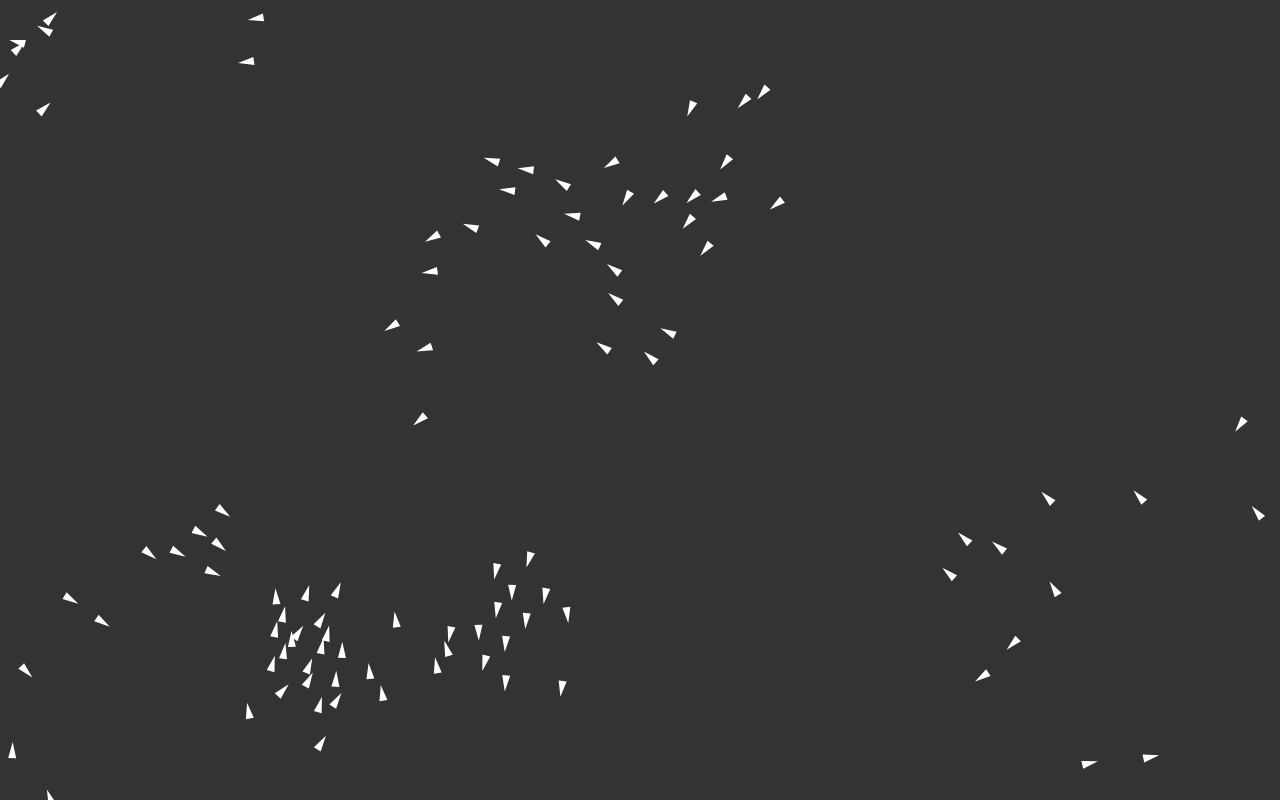
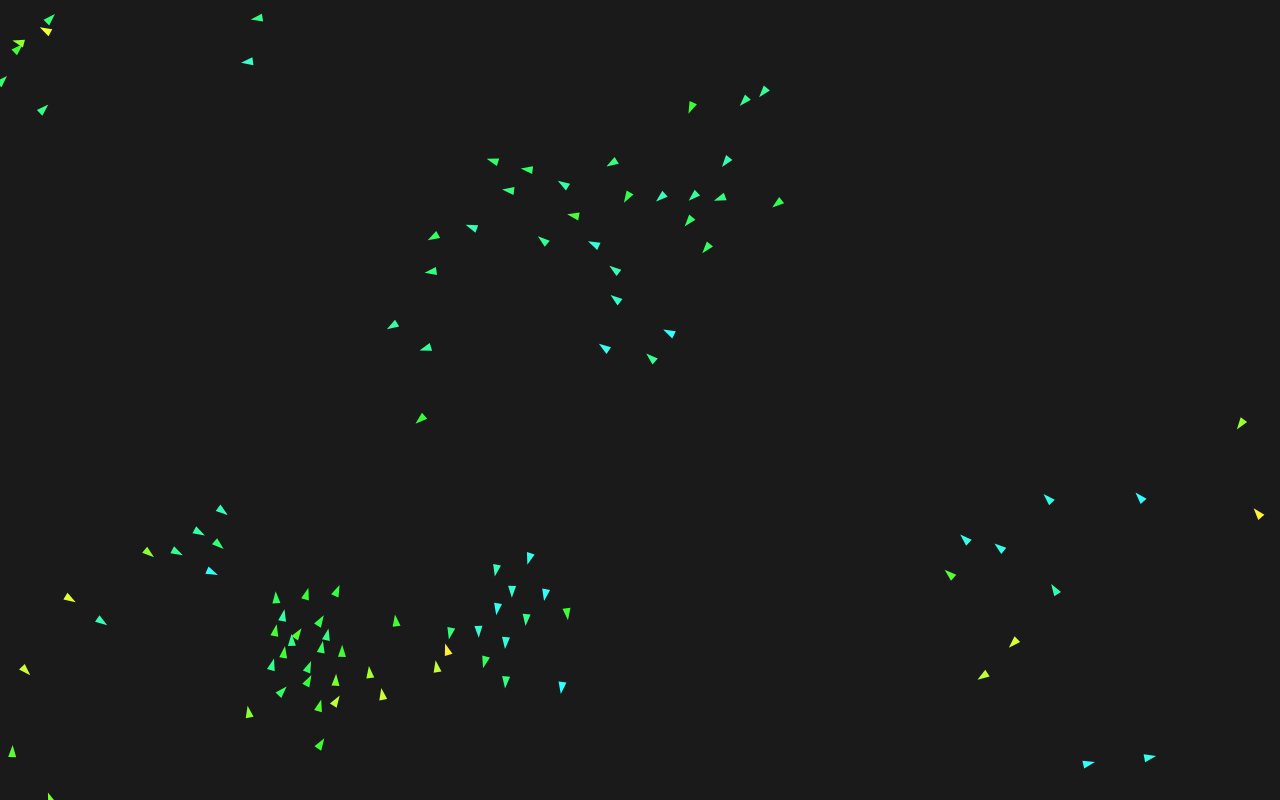
Before and after one commit to thinotmandresy/boids-ts, a website built with Vite: page index.html in a window 1280 px wide. Built offline with nearby package versions, Linux system fonts and the light colour scheme.

Commit message:
feat: update visuals
- add speed indicator
- reduce boid size
- make background darker

```diff
--- a/src/Flock.ts
+++ b/src/Flock.ts
@@ -149,16 +149,19 @@ export default class Flock {
   }
 
   draw(ctx: CanvasRenderingContext2D) {
-    ctx.fillStyle = "#ffffff";
     for (const boid of this.boids) {
+      const speed = Math.sqrt(boid.velocity.x ** 2 + boid.velocity.y ** 2);
+      const hue = Math.min((speed / boid.maxSpeed) * 180, 180); // speed<->hue
+      ctx.fillStyle = `hsl(${ hue }, 100%, 60%)`;
+
       const angle = Math.atan2(boid.velocity.y, boid.velocity.x);
       ctx.save();
       ctx.translate(boid.position.x, boid.position.y);
       ctx.rotate(angle);
       ctx.beginPath();
-      ctx.moveTo(10, 0);
-      ctx.lineTo(-6, 4);
-      ctx.lineTo(-6, -4);
+      ctx.moveTo(7, 0);
+      ctx.lineTo(-5, 4);
+      ctx.lineTo(-5, -4);
       ctx.closePath();
       ctx.fill();
       ctx.restore();
--- a/src/style.css
+++ b/src/style.css
@@ -1,7 +1,7 @@
 body {
   margin: 0;
   overflow: hidden;
-  background: #333333;
+  background: #1a1a1a;
   color: #f1f1f1;
   font-family: system-ui, -apple-system, BlinkMacSystemFont, "Segoe UI", Roboto,
     Oxygen, Ubuntu, Cantarell, "Open Sans", "Helvetica Neue", sans-serif;
```
